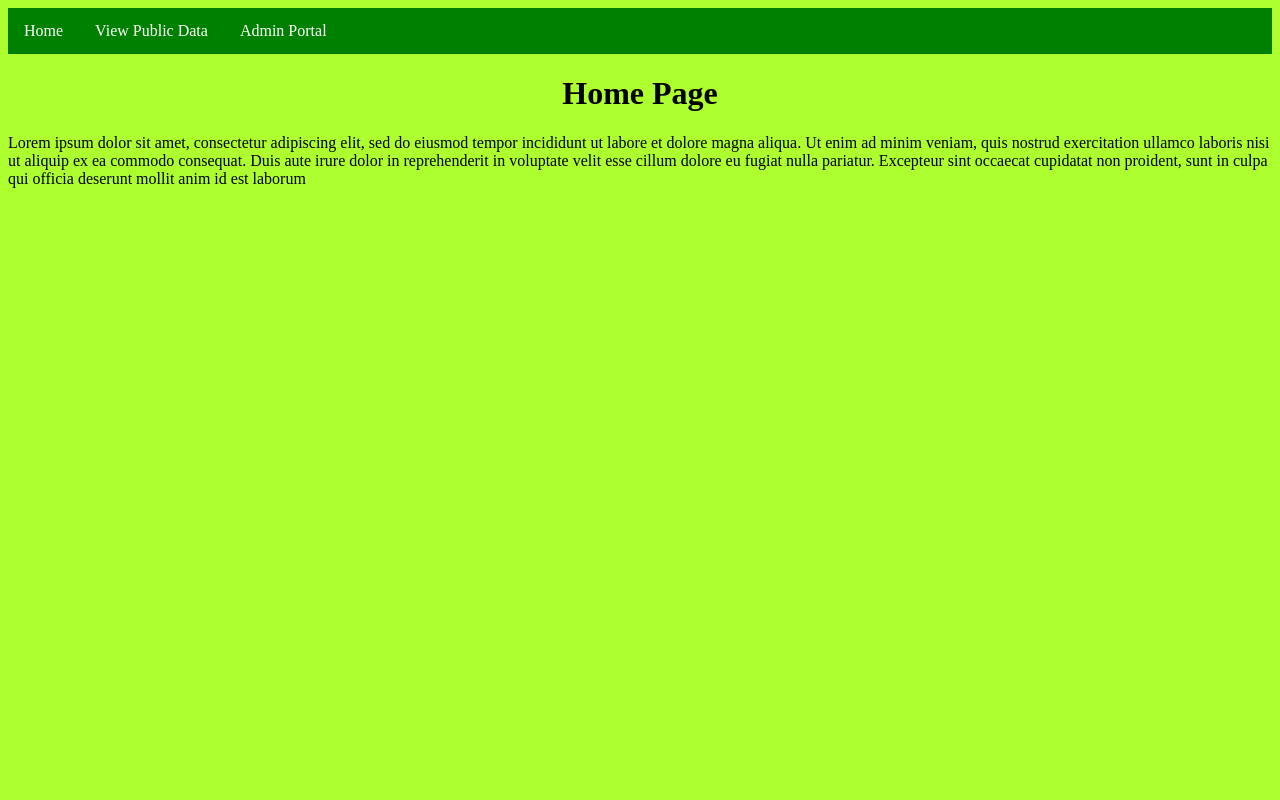
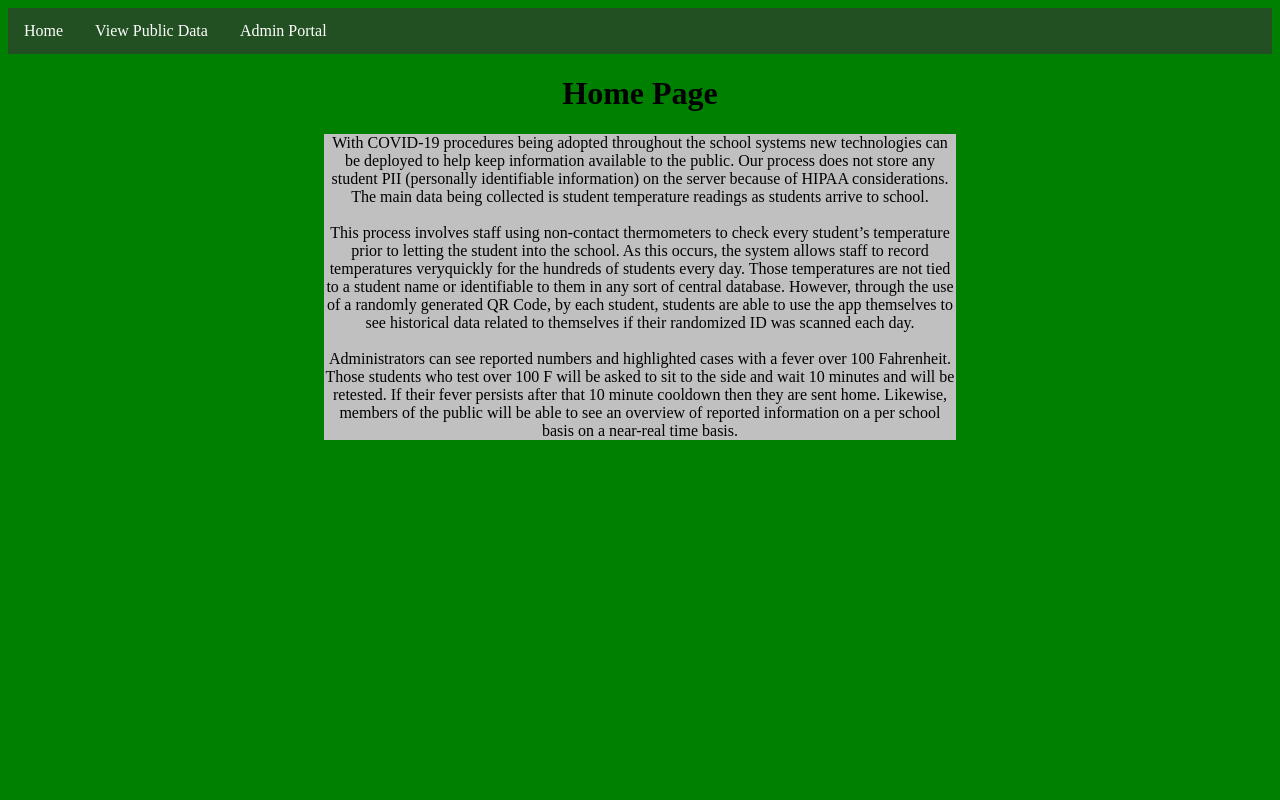
Before and after one commit to BlaineInsane/CMPS-383-mirror, a React (Create React App) app in the folder FA20.P05.Web/ClientApp/: page / in a window 1280 px wide. Shown: the top 800 px of the page. Built offline with nearby package versions, Linux system fonts and the light colour scheme.

Commit message:
react
chang styling. delete footer, add search form to view public data

```diff
--- a/FA20.P05.Web/ClientApp/src/App.js
+++ b/FA20.P05.Web/ClientApp/src/App.js
@@ -2,7 +2,7 @@ import React from "react";
 import { BrowserRouter as Router, Switch, Route } from "react-router-dom";
 import "./App.css";
 import { HomePage, AdminPortal, ViewPublicData } from "./pages";
-import Footer from "./layout/Footer";
+
 import Nav from "./layout/Nav";
 function App() {
   return (
@@ -19,7 +19,6 @@ function App() {
           <HomePage />
         </Route>
       </Switch>
-      <Footer />
     </Router>
   );
 }
--- a/FA20.P05.Web/ClientApp/src/layout/Footer.js
+++ /dev/null
@@ -1,3 +0,0 @@
-import React from "react";
-const Footer = () => <footer>Hello World</footer>;
-export default Footer;
--- a/FA20.P05.Web/ClientApp/src/pages/HomePage.js
+++ b/FA20.P05.Web/ClientApp/src/pages/HomePage.js
@@ -4,13 +4,29 @@ const HomePage = () => (
   <div>
     <h1>Home Page</h1>
     <p>
-      Lorem ipsum dolor sit amet, consectetur adipiscing elit, sed do eiusmod
-      tempor incididunt ut labore et dolore magna aliqua. Ut enim ad minim
-      veniam, quis nostrud exercitation ullamco laboris nisi ut aliquip ex ea
-      commodo consequat. Duis aute irure dolor in reprehenderit in voluptate
-      velit esse cillum dolore eu fugiat nulla pariatur. Excepteur sint occaecat
-      cupidatat non proident, sunt in culpa qui officia deserunt mollit anim id
-      est laborum
+      With COVID-19 procedures being adopted throughout the school systems new
+      technologies can be deployed to help keep information available to the
+      public. Our process does not store any student PII (personally
+      identifiable information) on the server because of HIPAA considerations.
+      The main data being collected is student temperature readings as students
+      arrive to school.
+      <br></br>
+      <br></br>This process involves staff using non-contact thermometers to
+      check every student’s temperature prior to letting the student into the
+      school. As this occurs, the system allows staff to record temperatures
+      veryquickly for the hundreds of students every day. Those temperatures are
+      not tied to a student name or identifiable to them in any sort of central
+      database. However, through the use of a randomly generated QR Code, by
+      each student, students are able to use the app themselves to see
+      historical data related to themselves if their randomized ID was scanned
+      each day.
+      <br></br>
+      <br></br>Administrators can see reported numbers and highlighted cases
+      with a fever over 100 Fahrenheit. Those students who test over 100 F will
+      be asked to sit to the side and wait 10 minutes and will be retested. If
+      their fever persists after that 10 minute cooldown then they are sent
+      home. Likewise, members of the public will be able to see an overview of
+      reported information on a per school basis on a near-real time basis.
     </p>
   </div>
 );
--- a/FA20.P05.Web/ClientApp/src/pages/ViewPublicData.js
+++ b/FA20.P05.Web/ClientApp/src/pages/ViewPublicData.js
@@ -1,3 +1,21 @@
 import React from "react";
-const ViewPublicData = () => <div>hi</div>;
+import { Form, Button } from "react-bootstrap";
+const ViewPublicData = () => (
+  <div>
+    <h1>View Public Data</h1>
+    <form class="PublicData">
+      <label>
+        Day(mm/dd/year) : &nbsp;<input type="text"></input>
+      </label>
+      <br></br>
+      <label>
+        School : &nbsp;<input type="text"></input>
+      </label>
+      <br></br>
+      <Button block bsSize="large" type="submit">
+        Search
+      </Button>
+    </form>
+  </div>
+);
 export default ViewPublicData;
--- a/FA20.P05.Web/ClientApp/src/pages/styles.css
+++ b/FA20.P05.Web/ClientApp/src/pages/styles.css
@@ -2,12 +2,12 @@ h1 {
   text-align: center;
 }
 form {
-  background-color: lightgrey;
+  background-color: silver;
   text-align: left;
   font-size: 20px;
-  width: 300px;
+  width: 23%;
   height: 260px;
-  margin-left: 28%;
+  margin-left: 38%;
   margin-top: 35px;
   padding: 15px;
   padding-left: 20px;
@@ -17,7 +17,7 @@ ul {
   margin: 0;
   padding: 0;
   overflow: hidden;
-  background-color: green;
+  background-color: rgb(35, 80, 35);
 }
 
 li {
@@ -41,10 +41,10 @@ li a:hover {
 }
 footer {
   margin-top: 80%;
-  background-color: green;
+  background-color: rgb(35, 80, 35);
 }
 body {
-  background-color: greenyellow;
+  background-color: green;
 }
 * {
   box-sizing: border-box;
@@ -154,3 +154,16 @@ input[type="submit"]:hover {
     text-align: center;
   }
 }
+p {
+  text-align: center;
+  width: 50%;
+  margin-left: 25%;
+  font-size: medium;
+  background-color: silver;
+}
+form.PublicData {
+  width: 39%;
+  height: 30%;
+  text-align: right;
+  margin-left: 30%;
+}
```
Also changed, not shown: 1 other file (tests, documents, lock files or other folders).
